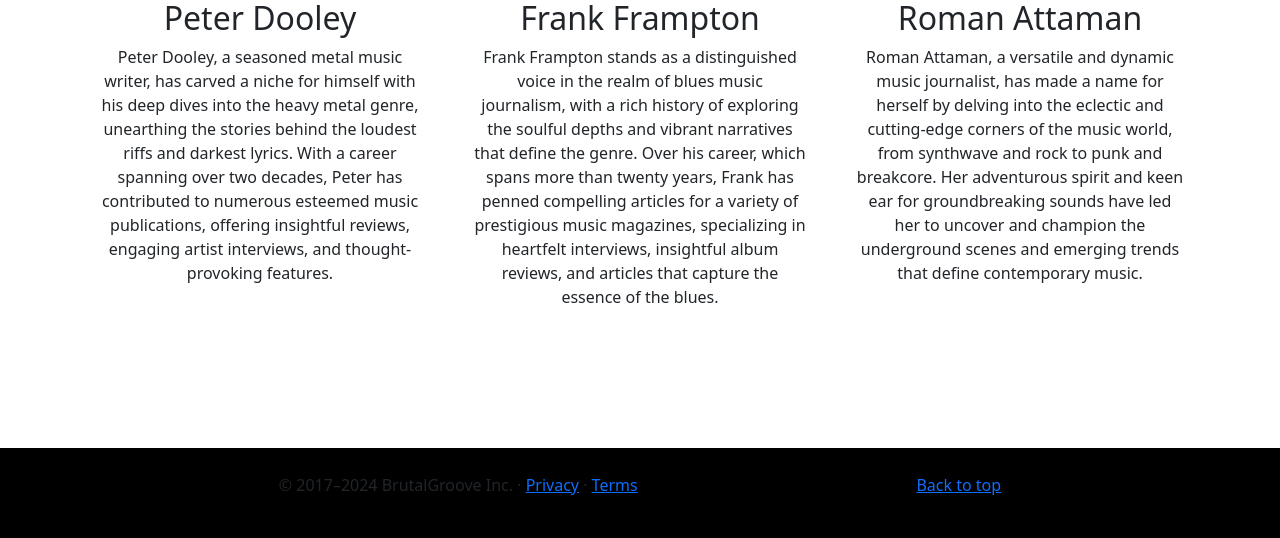
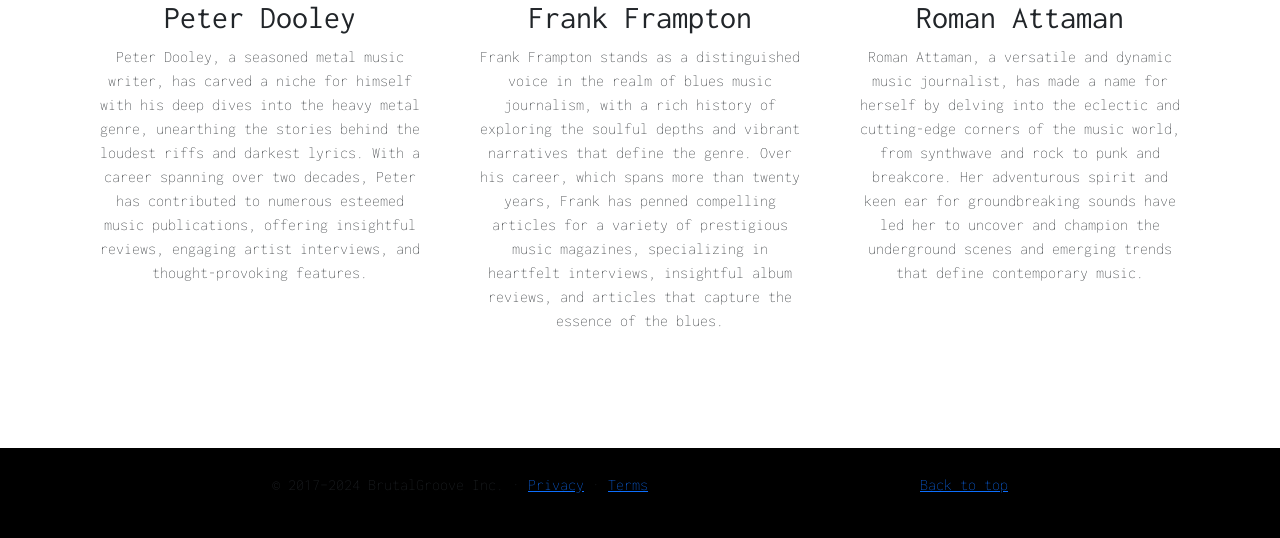
Before and after one commit to Ajfriel86/brutalgroove, a Django app: page / in a window 1280 px wide. Shown: the part 262-800 px from the top of the page. Run offline with Django 3.2, Linux system fonts and the light colour scheme; data that the repository does not hold is empty; some libraries are stand-ins or nearby versions.

Commit message:
Add google fonts to style sheet

```diff
--- a/static/css/style.css
+++ b/static/css/style.css
@@ -1,8 +1,17 @@
+@import url('https://fonts.googleapis.com/css2?family=Inconsolata:wght@200..900&display=swap');
+
+
 /* Global settings for body padding and text color, enhancing overall readability and visual appeal. */
 body {
     padding-top: 3rem;
     padding-bottom: 3rem;
     color: rgb(var(--bs-tertiary-color-rgb));
+    font-family: "Inconsolata", monospace;
+    font-optical-sizing: auto;
+    font-style: normal;
+    font-weight: 100;
+    font-variation-settings:
+        "wdth"100;
 }
 
 /* Enhances the visual feedback on hover for admin links in the navigation bar. */
```
